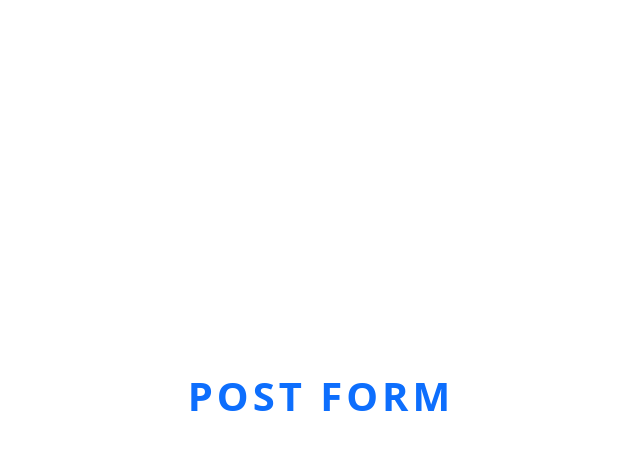
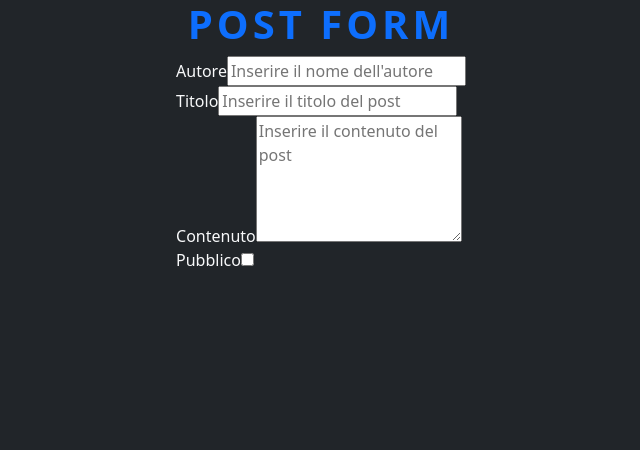
Before and after one commit to bingiulioliu/react-post-form, a React (Vite) app: page / in a window 1280 px wide. Shown: the top 450 px of the page, without its empty margins (319-959 px from the left). Built offline with nearby package versions, Linux system fonts and the light colour scheme.

Commit message:
ADD struttura html

```diff
--- a/index.html
+++ b/index.html
@@ -6,7 +6,7 @@
     <meta name="viewport" content="width=device-width, initial-scale=1.0" />
     <title>react-props</title>
   </head>
-  <body>
+  <body class="bg-dark text-light">
     <div id="root"></div>
     <script type="module" src="/src/main.jsx"></script>
   </body>
--- a/src/components/PostForm.jsx
+++ b/src/components/PostForm.jsx
@@ -11,10 +11,34 @@
 import styles from "./PostForm.module.css";
 
 function PostForm() {
-    return (
-        <div className="container vh-100 d-flex justify-content-center align-items-center">
+    return <>
+        <div className="container d-flex justify-content-center align-items-center">
             <h1 className={`${styles.title} text-primary`}>Post Form</h1>
         </div>
-    );
+        <div className="container d-flex justify-content-center align-items-center">
+            <form>
+                {/* Nome autore */}
+                <div>
+                    <label htmlFor="autore">Autore</label>
+                    <input type="text" placeholder="Inserire il nome dell'autore" />
+                </div>
+                {/* Titolo del post */}
+                <div>
+                    <label htmlFor="titolo">Titolo</label>
+                    <input type="text" placeholder="Inserire il titolo del post" />
+                </div>
+                {/* Corpo del testo */}
+                <div>
+                    <label htmlFor="corpo">Contenuto</label>
+                    <textarea type="text" rows="5" placeholder="Inserire il contenuto del post" />
+                </div>
+                {/* Pubblico o bozza */}
+                <div>
+                    <label htmlFor="pubblico">Pubblico</label>
+                    <input type="checkbox"/>
+                </div>
+            </form>
+        </div>
+    </>;
 }
 export default PostForm;
```
